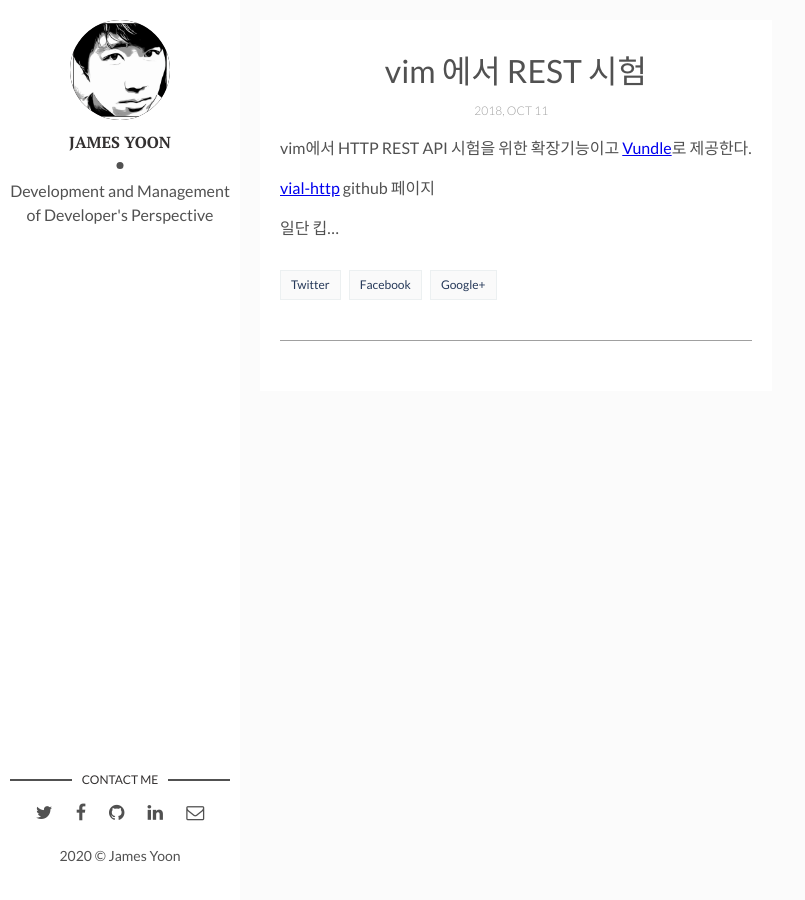
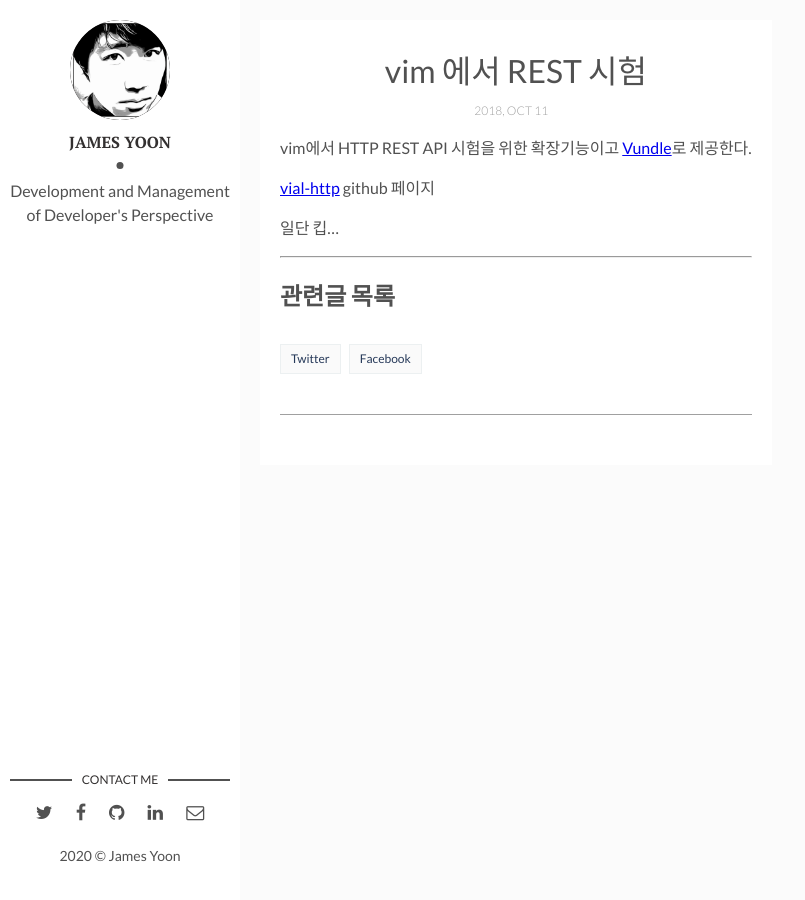
Before and after one commit to butteryoon/butteryoon.github.io, a Jekyll site: the page built from _posts/2018-10-12-vial-http.markdown, in a window 1280 px wide. Shown: the whole page, without its empty margins (0-805 px from the left). Built offline with Jekyll 4.4.1, drawn with Linux system fonts in a browser that asks for light colours; comment, search, counter and statistics services are not loaded.

Commit message:
포스트에 관련글 목록 추가, related 태그 추가

```diff
--- a/_layouts/post.html
+++ b/_layouts/post.html
@@ -20,11 +20,29 @@
         <div class="page-date"><span>{{page.date | date: '%Y, %b %d'}}&nbsp;&nbsp;&nbsp;&nbsp;</span></div>
       </header>
       {{content | markdownify}}
+
+      <!-- 관련글 목록 -->
+      <div class="page-related">
+        <hr>
+        <h2>관련글 목록</h2>
+        <ul class="posts-list">
+          {% for tag in site.tags %}
+            {% for post in tag[1] %}
+              {% if tag[0] == page.related %}
+                <li><a href="{{site.baseurl}}{{post.url}}">{{post.title}}</a></li>
+              {% endif %}
+            {% endfor %}
+          {% endfor %}
+          <ul>
+      </div>
+
       <div class="page-footer">
         <div class="page-share">
           <a href="https://twitter.com/intent/tweet?text={{ page.title }}&url={{ site.url }}{{ page.url }}" title="Share on Twitter" rel="nofollow" target="_blank">Twitter</a>
           <a href="https://facebook.com/sharer.php?u={{ site.url }}{{ page.url }}" title="Share on Facebook" rel="nofollow" target="_blank">Facebook</a>
+          <!-- Google+ 종료
           <a href="https://plus.google.com/share?url={{ site.url }}{{ page.url }}" title="Share on Google+" rel="nofollow" target="_blank">Google+</a>
+          -->
         </div>
         <div class="page-tag">
           {% for tag in page.tags %}
```
